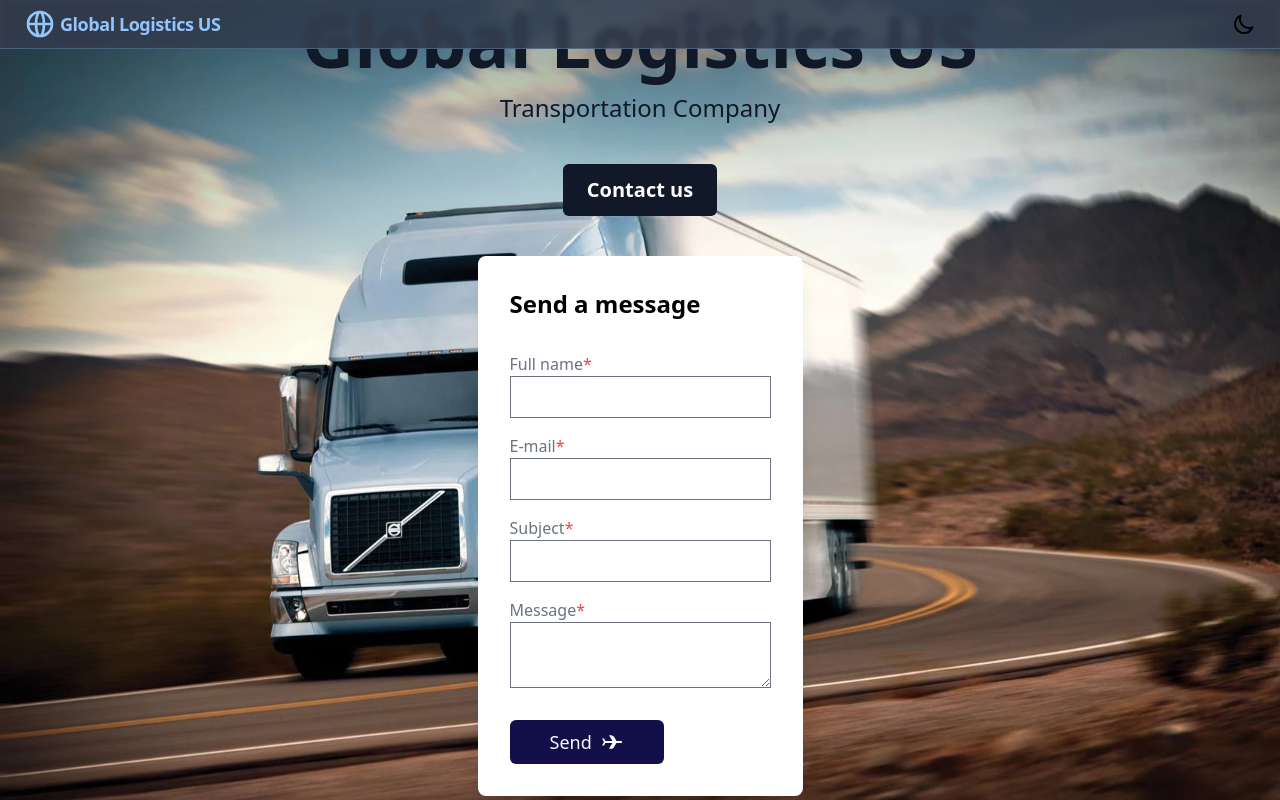
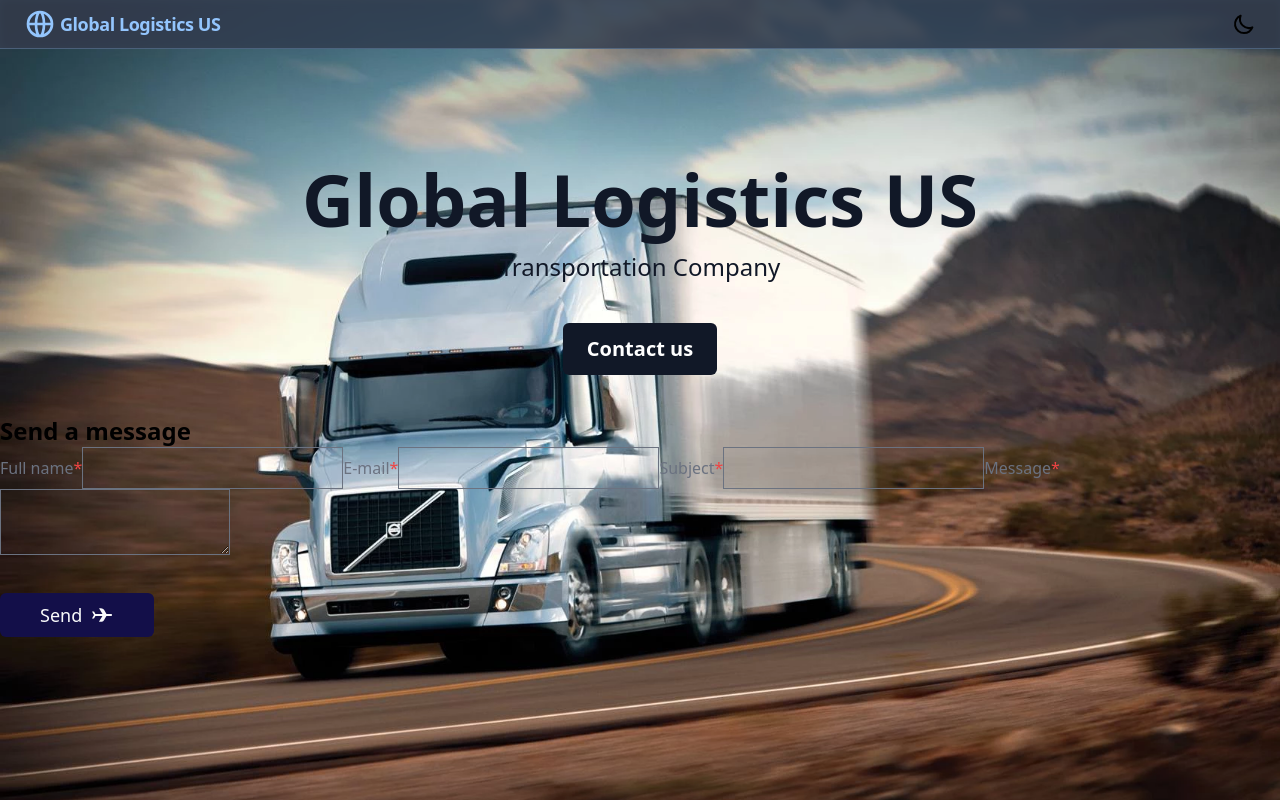
Before and after one commit to KIvancevic/Global-Logistics, a Next.js app: page / in a window 1280 px wide. Shown: the top 800 px of the page. Built offline with nearby package versions, Linux system fonts and the light colour scheme.

Commit message:
changing class to className

```diff
--- a/components/Form.js
+++ b/components/Form.js
@@ -82,24 +82,24 @@
   };
   return (
     <main>
-    <form class="rounded-lg shadow-xl flex flex-col px-8 py-8 bg-white dark:bg-blue-500">
-      <h1 class="text-2xl font-bold dark:text-gray-50">Send a message</h1>
+    <form classNameName="rounded-lg shadow-xl flex flex-col px-8 py-8 bg-white dark:bg-blue-500">
+      <h1 className="text-2xl font-bold dark:text-gray-50">Send a message</h1>
 
-      <label for="fullname" class="text-gray-500 font-light mt-8 dark:text-gray-50">Full name<span class="text-red-500 dark:text-gray-50">*</span></label>
-      <input type="text" name="fullname" class="bg-transparent border-b py-2 pl-4 focus:outline-none focus:rounded-md focus:ring-1 ring-green-500 font-light text-gray-500" />
+      <label for="fullname" className="text-gray-500 font-light mt-8 dark:text-gray-50">Full name<span className="text-red-500 dark:text-gray-50">*</span></label>
+      <input type="text" name="fullname" className="bg-transparent border-b py-2 pl-4 focus:outline-none focus:rounded-md focus:ring-1 ring-green-500 font-light text-gray-500" />
 
-      <label for="email" class="text-gray-500 font-light mt-4 dark:text-gray-50">E-mail<span class="text-red-500">*</span></label>
-      <input type="email" name="email" class="bg-transparent border-b py-2 pl-4 focus:outline-none focus:rounded-md focus:ring-1 ring-green-500 font-light text-gray-500" />
+      <label for="email" className="text-gray-500 font-light mt-4 dark:text-gray-50">E-mail<span className="text-red-500">*</span></label>
+      <input type="email" name="email" className="bg-transparent border-b py-2 pl-4 focus:outline-none focus:rounded-md focus:ring-1 ring-green-500 font-light text-gray-500" />
 
-      <label for="subject" class="text-gray-500 font-light mt-4 dark:text-gray-50">Subject<span class="text-red-500">*</span></label>
-      <input type="text" name="subject" class="bg-transparent border-b py-2 pl-4 focus:outline-none focus:rounded-md focus:ring-1 ring-green-500 font-light text-gray-500" />
+      <label for="subject" className="text-gray-500 font-light mt-4 dark:text-gray-50">Subject<span className="text-red-500">*</span></label>
+      <input type="text" name="subject" className="bg-transparent border-b py-2 pl-4 focus:outline-none focus:rounded-md focus:ring-1 ring-green-500 font-light text-gray-500" />
 
-      <label for="message" class="text-gray-500 font-light mt-4 dark:text-gray-50">Message<span class="text-red-500">*</span></label>
-      <textarea name="message" class="bg-transparent border-b py-2 pl-4 focus:outline-none focus:rounded-md focus:ring-1 ring-green-500 font-light text-gray-500"></textarea>
-      <div class="flex flex-row items-center justify-start">
-        <button class="px-10 mt-8 py-2 bg-[#130F49] text-gray-50 font-light rounded-md text-lg flex flex-row items-center">
+      <label for="message" className="text-gray-500 font-light mt-4 dark:text-gray-50">Message<span className="text-red-500">*</span></label>
+      <textarea name="message" className="bg-transparent border-b py-2 pl-4 focus:outline-none focus:rounded-md focus:ring-1 ring-green-500 font-light text-gray-500"></textarea>
+      <div className="flex flex-row items-center justify-start">
+        <button className="px-10 mt-8 py-2 bg-[#130F49] text-gray-50 font-light rounded-md text-lg flex flex-row items-center">
           Send
-          <svg width="24" height="24" viewBox="0 0 24 24" class="text-cyan-500 ml-2" fill="currentColor" xmlns="http://www.w3.org/2000/svg">
+          <svg width="24" height="24" viewBox="0 0 24 24" className="text-cyan-500 ml-2" fill="currentColor" xmlns="http://www.w3.org/2000/svg">
             <path d="M9.00967 5.12761H11.0097C12.1142 5.12761 13.468 5.89682 14.0335 6.8457L16.5089 11H21.0097C21.562 11 22.0097 11.4477 22.0097 12C22.0097 12.5523 21.562 13 21.0097 13H16.4138L13.9383 17.1543C13.3729 18.1032 12.0191 18.8724 10.9145 18.8724H8.91454L12.4138 13H5.42485L3.99036 15.4529H1.99036L4.00967 12L4.00967 11.967L2.00967 8.54712H4.00967L5.44417 11H12.5089L9.00967 5.12761Z" fill="currentColor" />
           </svg>
         </button>
```
